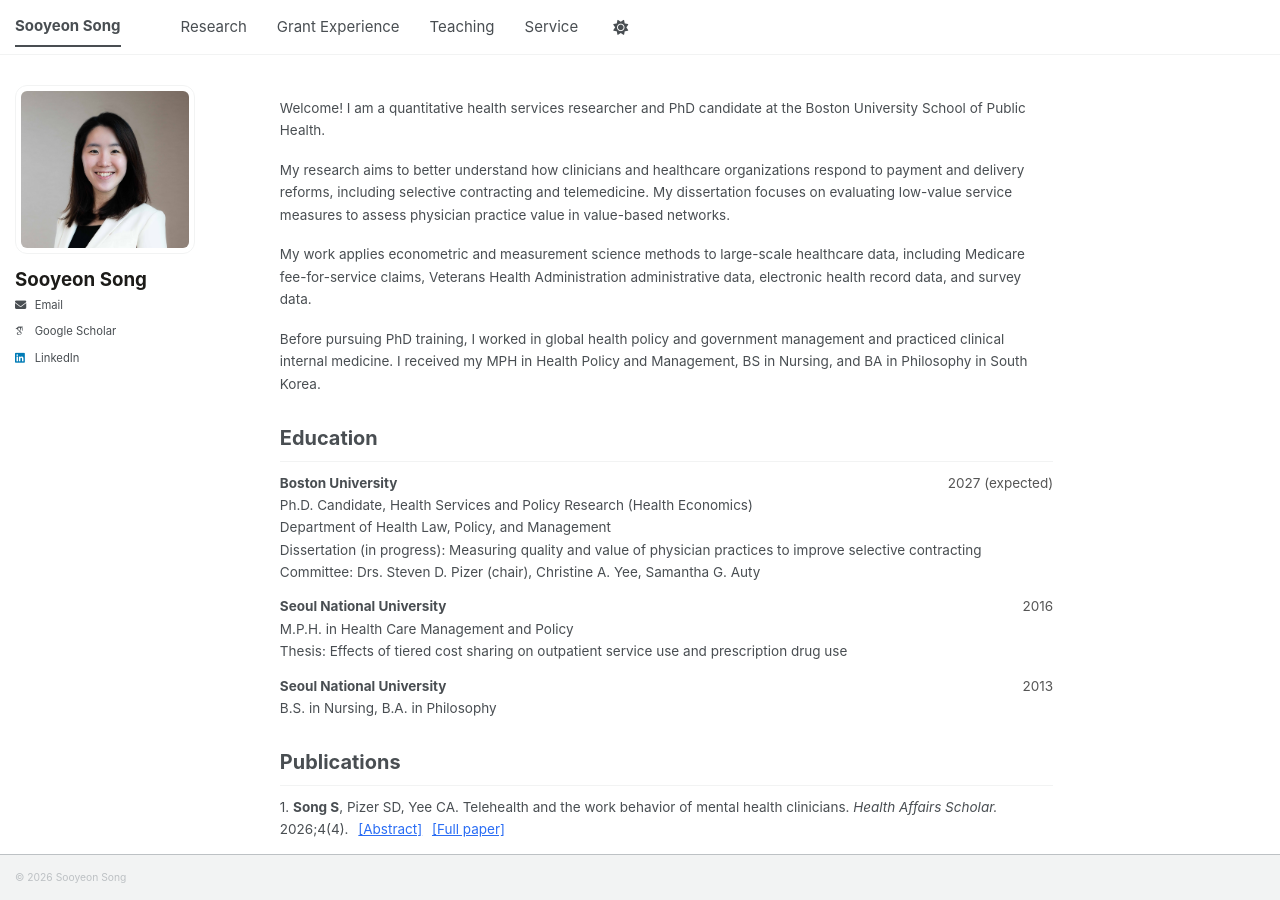
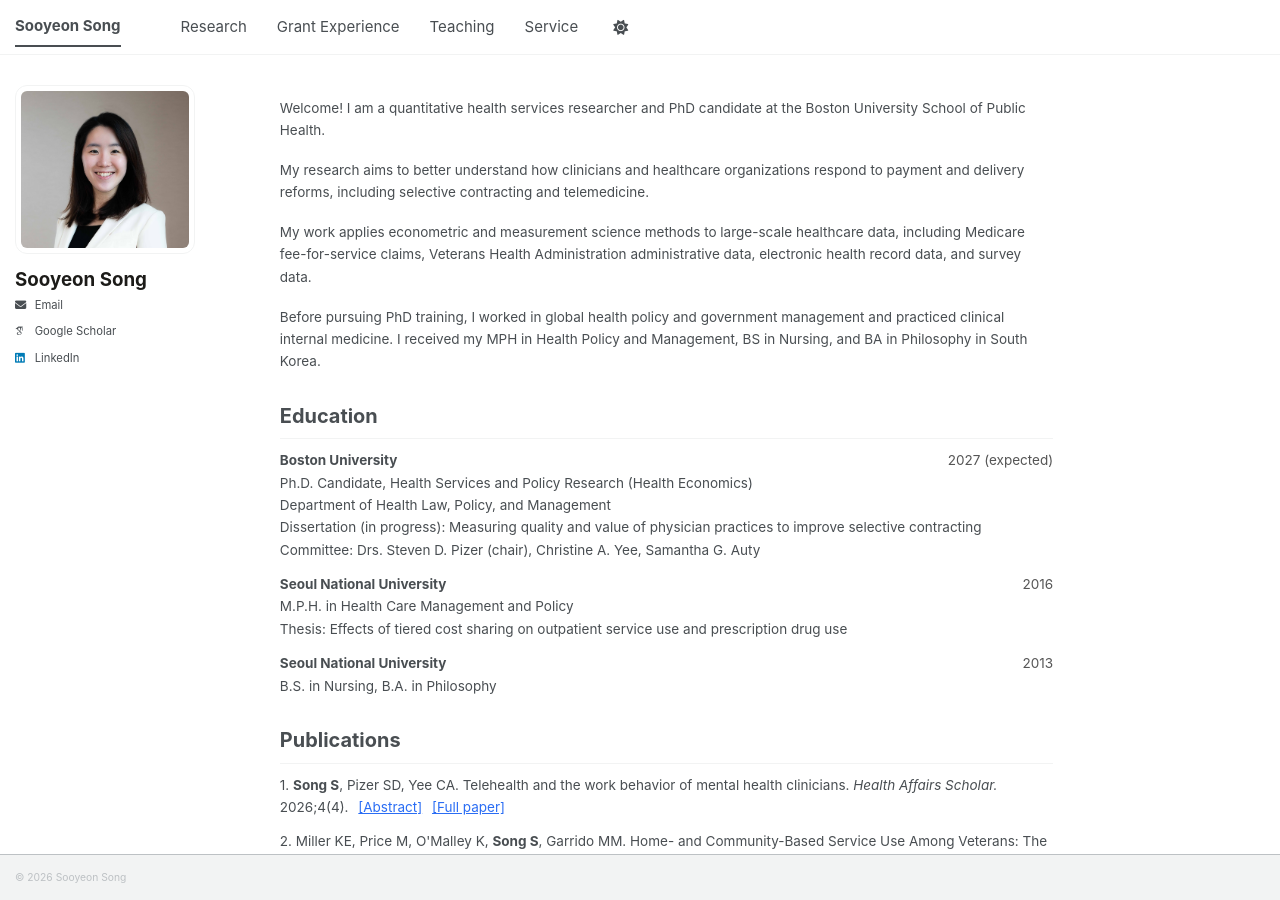
Before and after one commit to sooyeonsong/sooyeonsong.github.io, a Jekyll site: the page built from _pages/about.md, in a window 1280 px wide and 900 px high. Built offline with Jekyll 4.4.1, drawn with Linux system fonts in a browser that asks for light colours; some web fonts are replaced; a script bundle is joined from its source files by our own code; library files that are not in the unit come from our copies.

Commit message:
Update about.md

```diff
--- a/_pages/about.md
+++ b/_pages/about.md
@@ -9,7 +9,7 @@ redirect_from:
 
 Welcome! I am a quantitative health services researcher and PhD candidate at the Boston University School of Public Health.
 
-My research aims to better understand how clinicians and healthcare organizations respond to payment and delivery reforms, including selective contracting and telemedicine. My dissertation focuses on evaluating low-value service measures to assess physician practice value in value-based networks.
+My research aims to better understand how clinicians and healthcare organizations respond to payment and delivery reforms, including selective contracting and telemedicine.
 
 My work applies econometric and measurement science methods to large-scale healthcare data, including Medicare fee-for-service claims, Veterans Health Administration administrative data, electronic health record data, and survey data.
 
```
